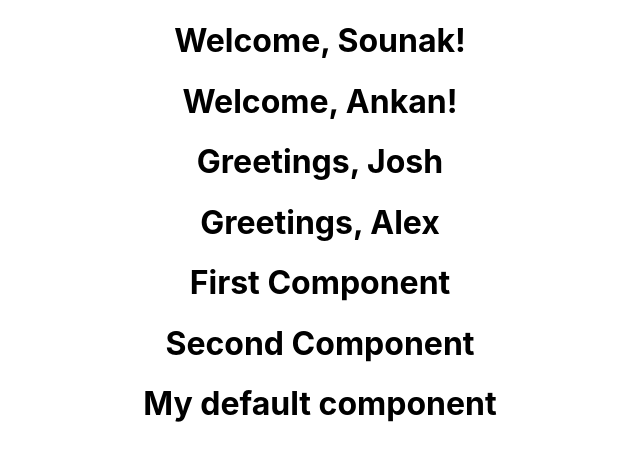
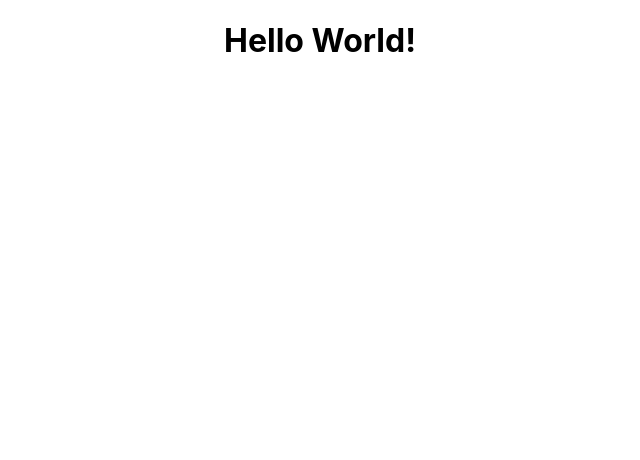
Before and after one commit to sounak999/React-Basics-Repository, a React (Create React App) app: page / in a window 1280 px wide. Shown: the top 460 px of the page, without its empty margins (320-960 px from the left). Built offline with nearby package versions, Linux system fonts and the light colour scheme.

Commit message:
0.2 => JSX element example

```diff
--- a/src/App.js
+++ b/src/App.js
@@ -4,11 +4,12 @@ import Welcome from './component/Welcome';
 import Greeting from './component/Greeting';
 import { FirstComponent as FC, SecondComponent } from './component/MyComponent';
 import MC from './component/MyComponent'
+import Hello from './component/HelloWorld'
 
 function App() {
   return (
     <div className="App">
-		<Welcome name="Sounak"/>
+		{/* <Welcome name="Sounak"/>
 		<Welcome name="Ankan"/>
 
 		<Greeting name="Josh"/>
@@ -17,7 +18,9 @@ function App() {
 		<FC />
 		<SecondComponent />
 
-		<MC />
+		<MC /> */}
+
+		<Hello />
 
     </div>
   );
--- /dev/null
+++ b/src/component/HelloWorld.js
@@ -0,0 +1,12 @@
+import React from "react";
+
+const HelloWorld = () => {
+    const myElement = <div><h1> Hello World!</h1></div>
+    return myElement
+    // return React
+    //     .createElement('div', null,
+    //         React.createElement('h1', null, 'Hello World!')
+    //     )
+}
+
+export default HelloWorld;
```
